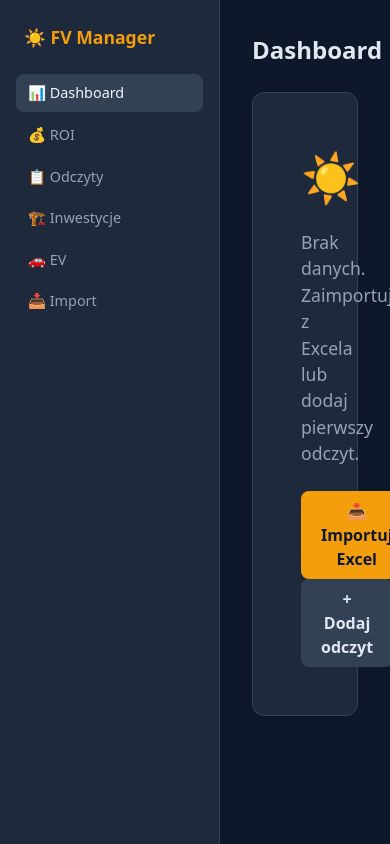
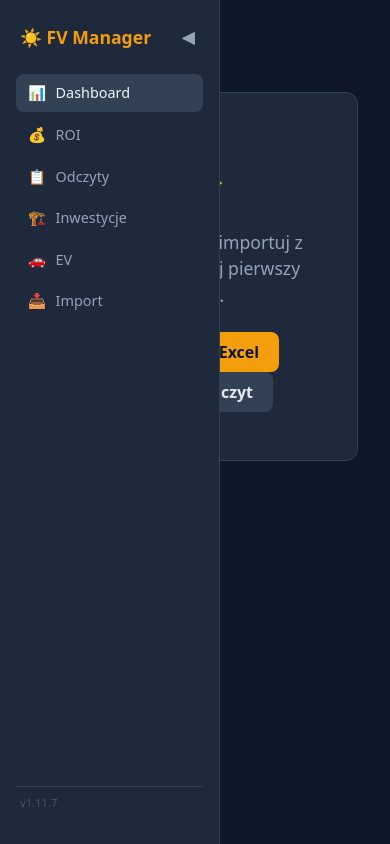
Before and after one commit to SyBeer/fv-manager, a FastAPI app: page / in a window 390 px wide. Run offline with FastAPI, Linux system fonts and the light colour scheme; data comes from the database, SQL or seed files in the repository; data that the repository does not hold is empty; some libraries are stand-ins or nearby versions.

Commit message:
feat: collapsible sidebar + version info + mobile support
- Sidebar collapse button (◀/▶), state saved in localStorage
- Version number at bottom of sidebar
- Mobile: sidebar becomes overlay, top bar with hamburger menu

Co-Authored-By: Claude Sonnet 4.6 <noreply@anthropic.com>

```diff
--- a/templates/base.html
+++ b/templates/base.html
@@ -15,7 +15,7 @@
   .btn-green { background: #22c55e; color: #0f172a; }
   .btn-red { background: #ef4444; color: white; }
   .btn-ghost { background: #334155; color: #e2e8f0; }
-  .nav-link { padding: .5rem .75rem; border-radius: 8px; color: #94a3b8; text-decoration: none; font-size: .9rem; }
+  .nav-link { padding: .5rem .75rem; border-radius: 8px; color: #94a3b8; text-decoration: none; font-size: .9rem; display:block; }
   .nav-link:hover, .nav-link.active { background: #334155; color: #f1f5f9; }
   input, select, textarea { background: #0f172a; border: 1px solid #475569; border-radius: 8px; padding: .5rem .75rem; color: #e2e8f0; width: 100%; }
   input:focus, select:focus { outline: none; border-color: #f59e0b; }
@@ -28,28 +28,115 @@
   tr:hover td { background: #1e293b; }
   .stat-value { font-size: 1.8rem; font-weight: 700; }
   .stat-label { font-size: .8rem; color: #64748b; text-transform: uppercase; letter-spacing: .05em; margin-top: .25rem; }
+
+  /* Sidebar */
+  #sidebar { width: 220px; background: #1e293b; border-right: 1px solid #334155; padding: 1.5rem 1rem; flex-shrink: 0; display: flex; flex-direction: column; gap: .25rem; transition: width .2s, padding .2s; overflow: hidden; position: relative; }
+  #sidebar.collapsed { width: 56px; padding: 1rem .5rem; }
+  #sidebar.collapsed .nav-text { display: none; }
+  #sidebar.collapsed .nav-link { justify-content: center; padding: .5rem; font-size: 1.1rem; }
+  #sidebar.collapsed #sidebar-title { display: none; }
+  #sidebar.collapsed #sidebar-version { display: none; }
+  #sidebar-toggle { background: none; border: none; color: #94a3b8; cursor: pointer; font-size: 1.1rem; padding: .25rem .5rem; border-radius: 6px; line-height: 1; }
+  #sidebar-toggle:hover { background: #334155; color: #f1f5f9; }
+  .nav-link { display: flex; align-items: center; gap: .6rem; }
+  .nav-icon { flex-shrink: 0; }
+
+  /* Mobile: sidebar overlay */
+  @media (max-width: 640px) {
+    #sidebar { position: fixed; top: 0; left: 0; height: 100vh; z-index: 50; transform: translateX(0); transition: transform .2s; }
+    #sidebar.collapsed { transform: translateX(-100%); width: 220px; padding: 1.5rem 1rem; }
+    #sidebar.collapsed .nav-text { display: inline; }
+    #sidebar.collapsed .nav-link { justify-content: flex-start; padding: .5rem .75rem; font-size: .9rem; }
+    #sidebar.collapsed #sidebar-title { display: block; }
+    #sidebar.collapsed #sidebar-version { display: block; }
+    #mobile-toggle { display: flex; }
+    #main-content { padding: 1rem; }
+  }
+  @media (min-width: 641px) {
+    #mobile-toggle { display: none; }
+  }
+  #sidebar-overlay { display: none; position: fixed; inset: 0; background: rgba(0,0,0,.5); z-index: 40; }
+  #sidebar-overlay.visible { display: block; }
 </style>
 {% block head %}{% endblock %}
 </head>
 <body>
 {% set rp = request.scope.get("root_path", "") %}
+
+<!-- Mobile top bar -->
+<div id="mobile-toggle" style="display:none; align-items:center; gap:.75rem; background:#1e293b; border-bottom:1px solid #334155; padding:.75rem 1rem; position:sticky; top:0; z-index:30;">
+  <button onclick="toggleSidebar()" style="background:none; border:none; color:#f59e0b; font-size:1.4rem; cursor:pointer; line-height:1;">☰</button>
+  <span style="font-size:1rem; font-weight:700; color:#f59e0b;">☀️ FV Manager</span>
+</div>
+
+<div id="sidebar-overlay" onclick="toggleSidebar()"></div>
+
 <div style="display:flex; min-height:100vh;">
   <!-- Sidebar -->
-  <nav style="width:220px; background:#1e293b; border-right:1px solid #334155; padding:1.5rem 1rem; flex-shrink:0; display:flex; flex-direction:column; gap:.25rem;">
-    <div style="font-size:1.1rem; font-weight:700; color:#f59e0b; margin-bottom:1.25rem; padding-left:.5rem;">
-      ☀️ FV Manager
+  <nav id="sidebar">
+    <div style="display:flex; align-items:center; justify-content:space-between; margin-bottom:1.25rem; padding-left:.25rem;">
+      <div id="sidebar-title" style="font-size:1.1rem; font-weight:700; color:#f59e0b;">☀️ FV Manager</div>
+      <button id="sidebar-toggle" onclick="toggleSidebar()" title="Zwiń menu">◀</button>
     </div>
-    <a href="{{ rp }}/" class="nav-link {% if request.url.path == '/' %}active{% endif %}">📊 Dashboard</a>
-    <a href="{{ rp }}/roi" class="nav-link {% if request.url.path == '/roi' %}active{% endif %}">💰 ROI</a>
-    <a href="{{ rp }}/odczyty" class="nav-link {% if '/odczyty' in request.url.path %}active{% endif %}">📋 Odczyty</a>
-    <a href="{{ rp }}/inwestycje" class="nav-link {% if '/inwestycje' in request.url.path %}active{% endif %}">🏗️ Inwestycje</a>
-    <a href="{{ rp }}/ev" class="nav-link {% if request.url.path == '/ev' %}active{% endif %}">🚗 EV</a>
-    <a href="{{ rp }}/import" class="nav-link {% if request.url.path == '/import' %}active{% endif %}">📥 Import</a>
+
+    <a href="{{ rp }}/" class="nav-link {% if request.url.path == '/' %}active{% endif %}">
+      <span class="nav-icon">📊</span><span class="nav-text">Dashboard</span>
+    </a>
+    <a href="{{ rp }}/roi" class="nav-link {% if request.url.path == '/roi' %}active{% endif %}">
+      <span class="nav-icon">💰</span><span class="nav-text">ROI</span>
+    </a>
+    <a href="{{ rp }}/odczyty" class="nav-link {% if '/odczyty' in request.url.path %}active{% endif %}">
+      <span class="nav-icon">📋</span><span class="nav-text">Odczyty</span>
+    </a>
+    <a href="{{ rp }}/inwestycje" class="nav-link {% if '/inwestycje' in request.url.path %}active{% endif %}">
+      <span class="nav-icon">🏗️</span><span class="nav-text">Inwestycje</span>
+    </a>
+    <a href="{{ rp }}/ev" class="nav-link {% if request.url.path == '/ev' %}active{% endif %}">
+      <span class="nav-icon">🚗</span><span class="nav-text">EV</span>
+    </a>
+    <a href="{{ rp }}/import" class="nav-link {% if request.url.path == '/import' %}active{% endif %}">
+      <span class="nav-icon">📥</span><span class="nav-text">Import</span>
+    </a>
+
+    <!-- Spacer -->
+    <div style="flex:1;"></div>
+
+    <!-- Version -->
+    <div id="sidebar-version" style="font-size:.7rem; color:#475569; padding:.5rem .25rem; border-top:1px solid #334155; margin-top:.5rem;">
+      v1.11.7
+    </div>
   </nav>
+
   <!-- Content -->
-  <main style="flex:1; padding:2rem; overflow:auto;">
+  <main id="main-content" style="flex:1; padding:2rem; overflow:auto; min-width:0;">
     {% block content %}{% endblock %}
   </main>
 </div>
+
+<script>
+(function() {
+  const sidebar = document.getElementById('sidebar');
+  const toggle = document.getElementById('sidebar-toggle');
+  const overlay = document.getElementById('sidebar-overlay');
+  const isMobile = () => window.innerWidth <= 640;
+
+  const saved = localStorage.getItem('sidebar-collapsed');
+  if (saved === 'true' && !isMobile()) {
+    sidebar.classList.add('collapsed');
+    toggle.textContent = '▶';
+  }
+
+  window.toggleSidebar = function() {
+    sidebar.classList.toggle('collapsed');
+    const collapsed = sidebar.classList.contains('collapsed');
+    if (isMobile()) {
+      overlay.classList.toggle('visible', collapsed);
+    } else {
+      toggle.textContent = collapsed ? '▶' : '◀';
+      localStorage.setItem('sidebar-collapsed', collapsed);
+    }
+  };
+})();
+</script>
 </body>
 </html>
```
